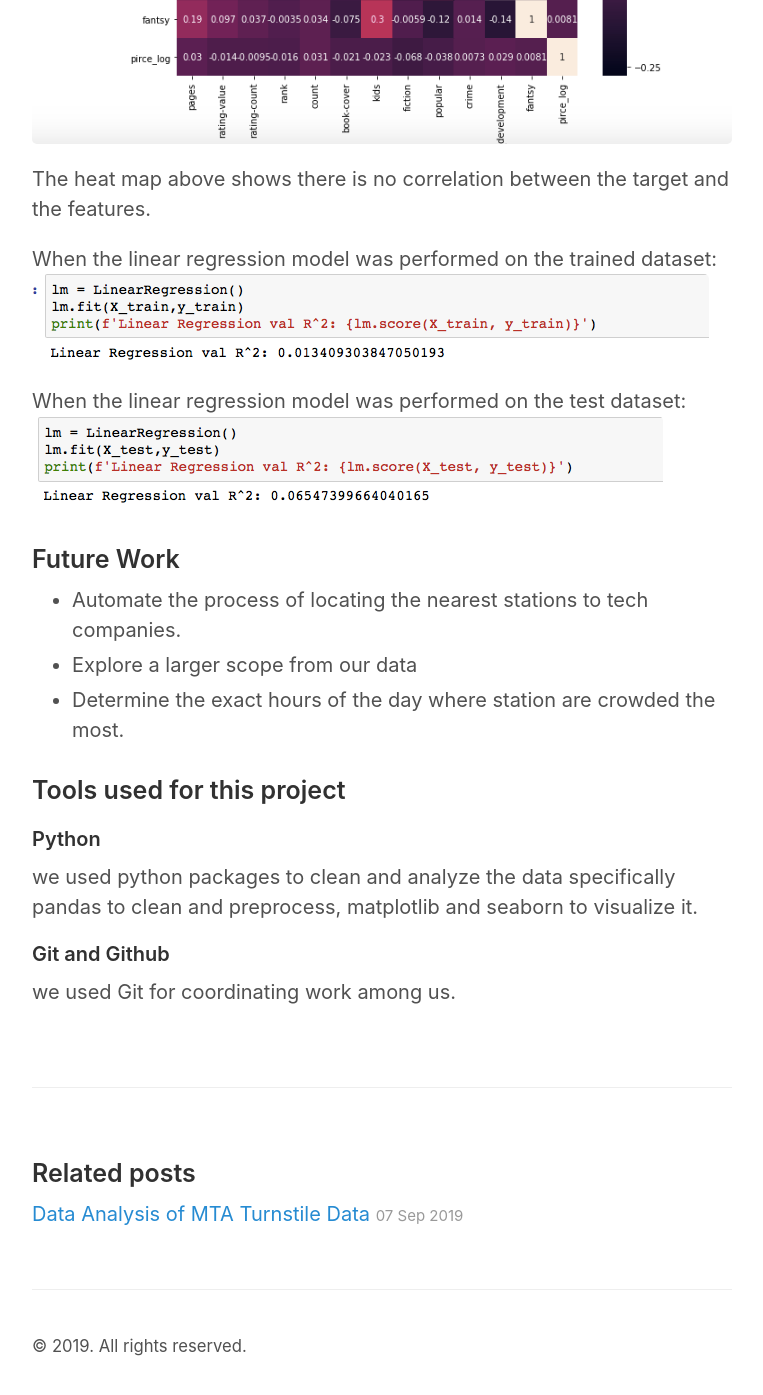
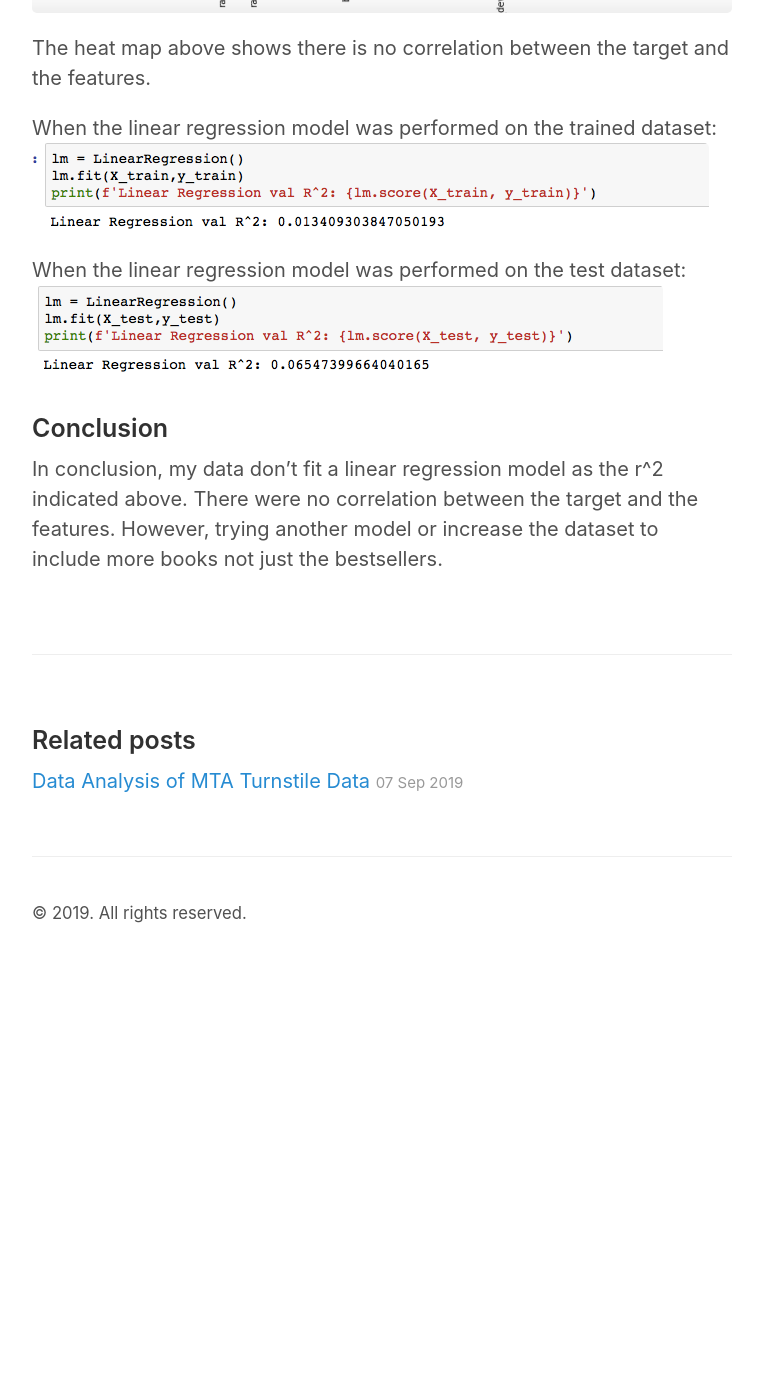
Before and after one commit to Sarahalq/Sarahalq.github.io, a Jekyll site: the page built from _posts/2019-09-23-Testing-Local-Images copy.md, in a window 1280 px wide and 1400 px high, scrolled down 4137 px. Shown: the top 1395 px of the window, without its empty margins (258-1021 px from the left). Built offline with Jekyll 4.4.1, drawn with Linux system fonts in a browser that asks for light colours; after the commit the page ends 5104 px from its top, so only the background shows below that; some of the changed text lies outside the part shown.

Commit message:
fix link

```diff
--- a/_posts/2019-09-23-Testing-Local-Images copy.md
+++ b/_posts/2019-09-23-Testing-Local-Images copy.md
@@ -7,9 +7,6 @@ Predicting book prices using linear regression model.
 
 ![Image test]({{ site.url }}/images/book.JPG)
 
-
-### Project objective
-Maximize the WomenTechWomenYes annual gala attendance and contribution.
 
 ### Dataset
 Data was scrapped from the Book Depository website using Beautiful Soup. Which is a python package that is used for scrapping html and xml files. [Book Depository] ({{https://www.bookdepository.com/bestsellers}}) is an online book store with over 20 million books. My data set contained 1020 book from the bestseller page with 13 different attributes. These attributes are the book author name, genre, publisher name, cover (paperback or hardback), date of publication, number of pages, average rating, number of reviews, rank on the bestseller list and price.
@@ -50,18 +47,7 @@ When the linear regression model was performed on the trained dataset:
 When the linear regression model was performed on the test dataset:
 ![Image test]({{ site.url }}/images/test.png)
 
-### Future Work
-
-* Automate the process of locating the nearest stations to tech companies.
-* Explore a larger scope from our data
-* Determine the exact hours of the day where station are crowded the most.
-
-
-
-### Tools used for this project
-
-#### Python
-we used python packages to clean and analyze the data specifically pandas to clean and preprocess, matplotlib and seaborn to visualize it.
-
-#### Git and Github
-we used Git for coordinating work among us.
+### Conclusion
+In conclusion, my data don't fit a linear regression model as the r^2 indicated above.
+There were no correlation between the target and the features. However, trying another model or increase the
+dataset to include more books not just the bestsellers.
```
